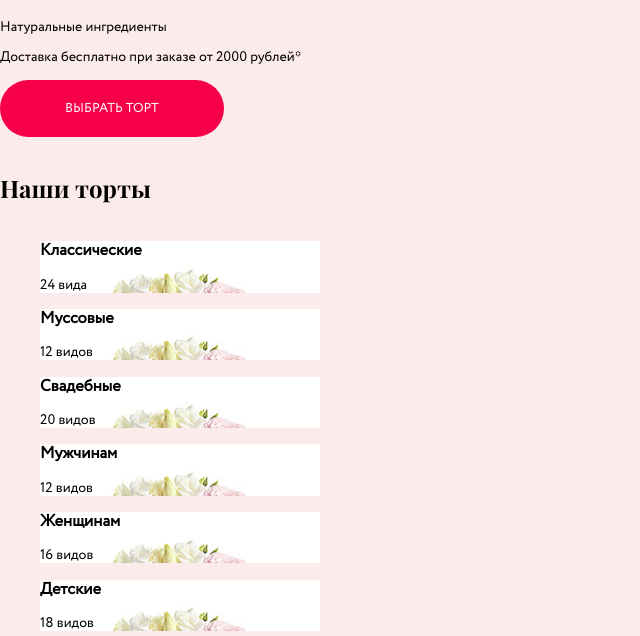
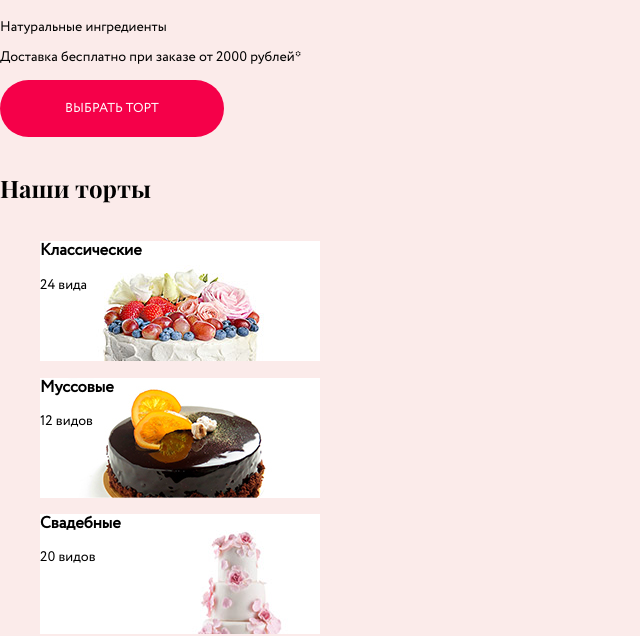
Before and after one commit to Sidjulik/cake-student, a website: page source/index.html in a window 1280 px wide. Shown: the part 320-956 px from the top of the page, without its empty margins (0-640 px from the left). Drawn offline with nearby package versions, Linux system fonts and the light colour scheme; files that its build step writes are made by us from their sources.

Commit message:
картинки в ассортимент

```diff
--- a/source/index.html
+++ b/source/index.html
@@ -35,27 +35,27 @@
       <div class="benefit__assortment assortment">
         <h2 class="assortment__title"><a name="assortment">Наши торты</a></h2>
         <ul class="assortment__list">
-          <li class="assortment__item">
+          <li class="assortment__item assortment__item-classic">
             <h3 class="assortment__subtitle">Классические</h3>
             <span class="quantity">24 вида</span>
           </li>
-          <li class="assortment__item">
+          <li class="assortment__item assortment__item-mousseous">
             <h3 class="assortment__subtitle">Муссовые</h3>
             <span class="quantity">12 видов</span>
           </li>
-          <li class="assortment__item">
+          <li class="assortment__item assortment__item-wedding">
             <h3 class="assortment__subtitle">Свадебные</h3>
             <span class="quantity">20 видов</span>
           </li>
-          <li class="assortment__item">
+          <li class="assortment__item assortment__item-mens">
             <h3 class="assortment__subtitle">Мужчинам</h3>
             <span class="quantity">12 видов</span>
           </li>
-          <li class="assortment__item">
+          <li class="assortment__item assortment__item-women">
             <h3 class="assortment__subtitle">Женщинам</h3>
             <span class="quantity">16 видов</span>
           </li>
-          <li class="assortment__item">
+          <li class="assortment__item assortment__item-children">
             <h3 class="assortment__subtitle">Детские</h3>
             <span class="quantity">18 видов</span>
           </li>
--- a/source/less/block/assortment.less
+++ b/source/less/block/assortment.less
@@ -5,5 +5,24 @@
 }
 .assortment__item {
   background-color: white;
+  height: 120px;
+  widows: 280px;
+}
+.assortment__item-classic {
   background-image: url(../img/classic%20photo.jpg);
 }
+.assortment__item-mousseous {
+  background-image: url(../img/mousseous%20photos.jpg);
+}
+.assortment__item-wedding {
+  background-image: url(../img/wedding%20photos.jpg);
+}
+.assortment__item-mens {
+  background-image: url(../img/men%27s%20photos.jpg);
+}
+.assortment__item-women {
+  background-image: url(../img/women%20photos.jpg);
+}
+.assortment__item-children {
+  background-image: url(../img/children%20photo.jpg);
+}
```
